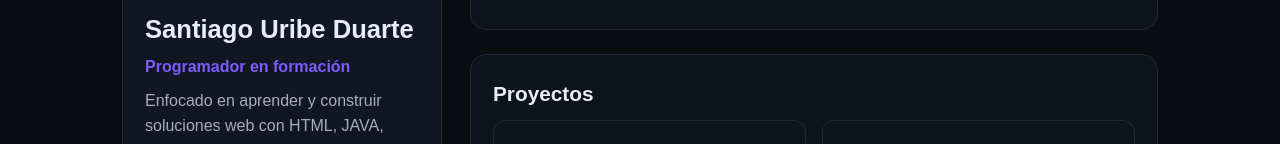
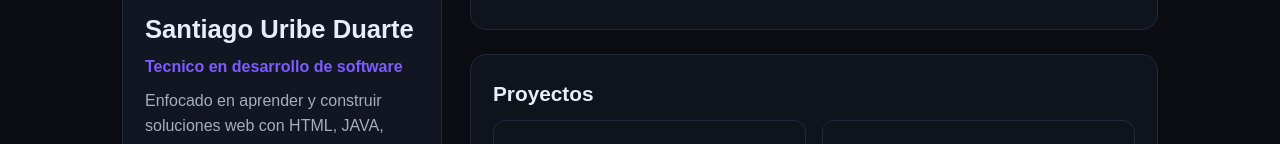
Before and after one commit to Santiag0809/Portfolio_UribeSantiago, a plain HTML site: page index.html in a window 1280 px wide. Shown: the part 178-322 px from the top of the page. Drawn offline with Linux system fonts and the light colour scheme.

Commit message:
Feat: Small change

```diff
--- a/index.html
+++ b/index.html
@@ -14,7 +14,7 @@
       <section class="perfil">
         <img class="imgPerfil" src="resources/fotoPerfil.jpg" alt="Foto de perfil de Santiago Uribe Duarte">
         <h1 class="nombre">Santiago Uribe Duarte</h1>
-        <p class="rol">Programador en formación</p>
+        <p class="rol">Tecnico en desarrollo de software</p>
         <p class="resumen">Enfocado en aprender y construir soluciones web con HTML, JAVA, CSS, JavaScript y Python, con
           bases de datos SQL y no SQL.
           Enfocado en el diseño limpio y la mejora continua mediante la práctica.</p>
```
